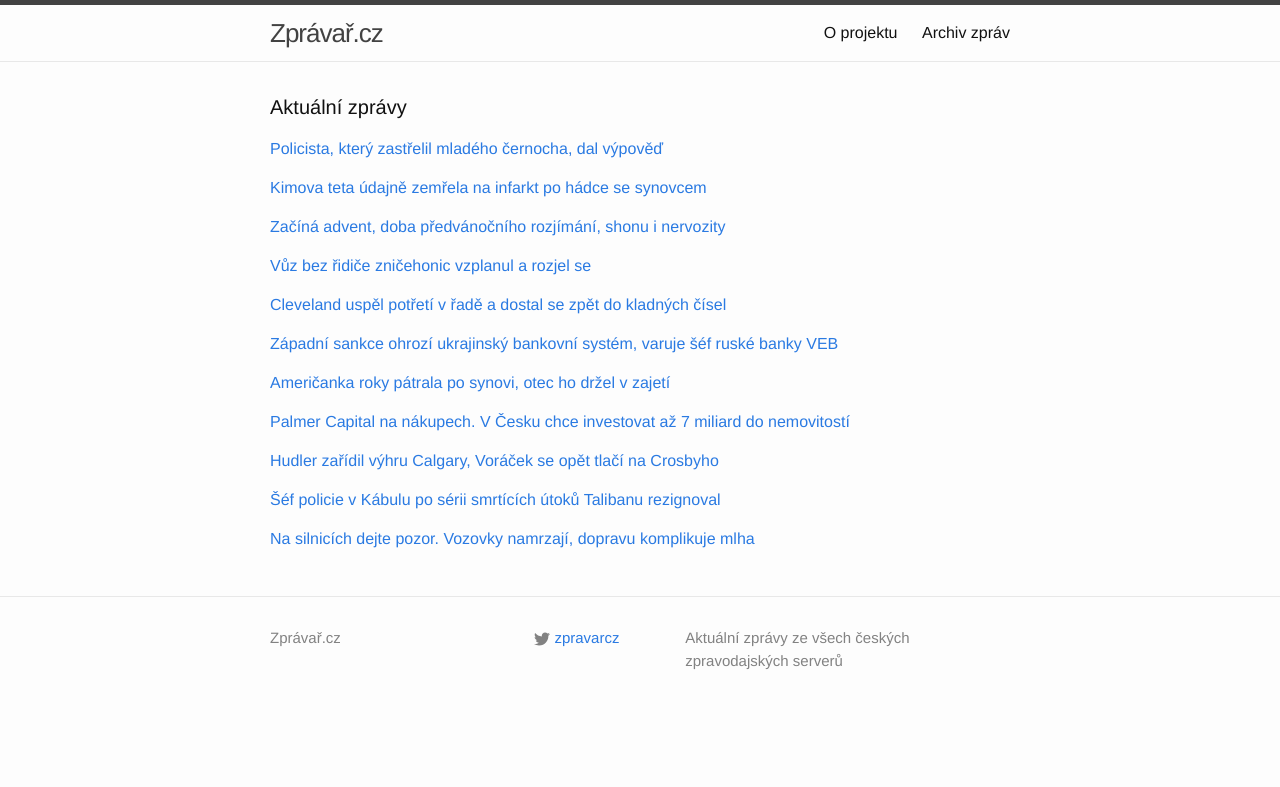
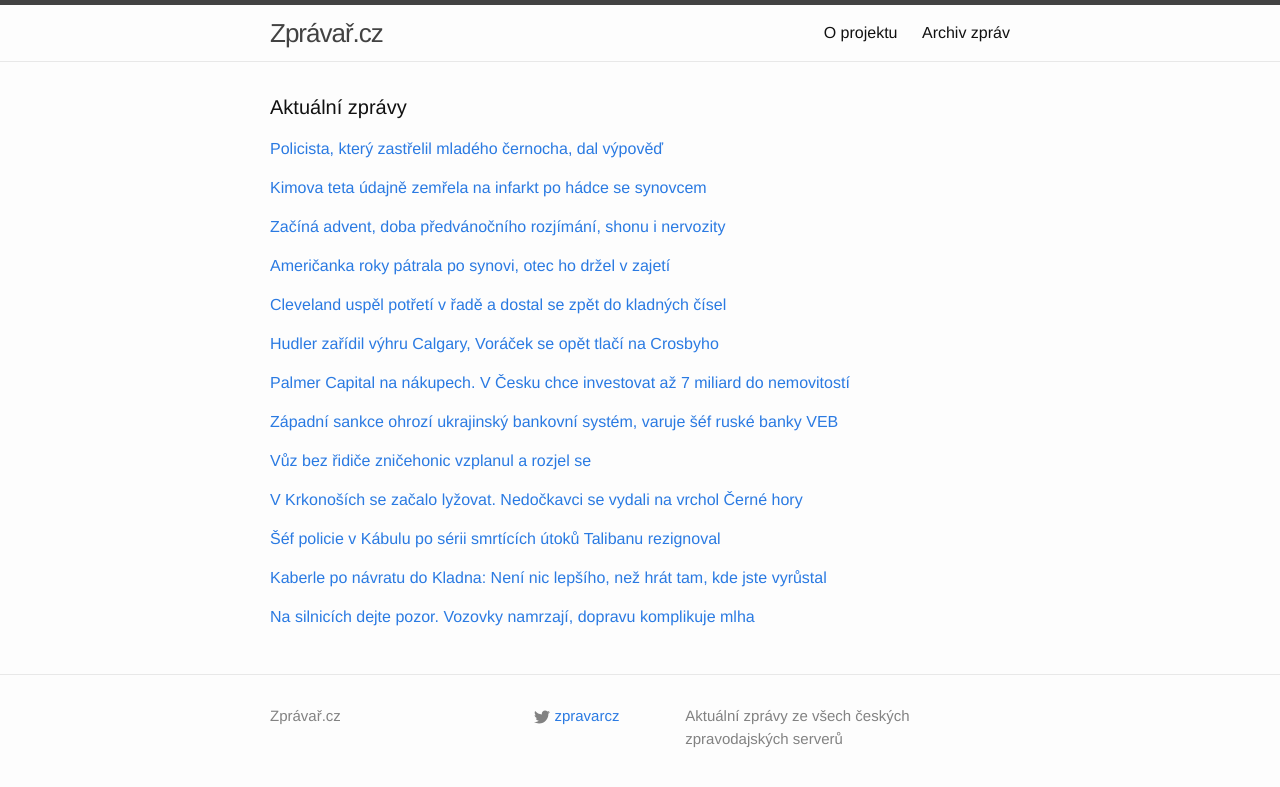
Before and after one commit to adliska/zpravar, a Jekyll site: the page built from index.html, in a window 1280 px wide. Shown: the top 787 px of the page. Built offline with Jekyll 4.4.1, drawn with Linux system fonts in a browser that asks for light colours; some of the changed lines change nothing that is shown.

Commit message:
zpravar news update

```diff
--- a/index.html
+++ b/index.html
@@ -38,13 +38,13 @@ layout: default
 <li><a href=http://www.rozhlas.cz/_zprava/prvni-adventni-nedele-lidem-pripomina-ze-se-blizi-vanoce--1426443>První adventní neděle připomíná, že se blíží Vánoce - www.rozhlas.cz</a></li>
 <li><a href=http://www.ceskenoviny.cz/zpravy/zpravy/zacina-advent-doba-predvanocniho-rozjimani/1153105>Začíná advent, doba předvánočního rozjímání - www.ceskenoviny.cz</a></li>
 </ul>
-</div><p><a href="javascript:;" onclick="toggle_visibility('zpravy3')">Vůz bez řidiče zničehonic vzplanul a rozjel se</a></p>
+</div><p><a href="javascript:;" onclick="toggle_visibility('zpravy3')">Američanka roky pátrala po synovi, otec ho držel v zajetí</a></p>
 <div id="zpravy3" style="display:none">
 <ul>
-<li><a href=http://www.novinky.cz/koktejl/354927-vuz-bez-ridice-znicehonic-vzplanul-a-rozjel-se.html>Vůz bez řidiče zničehonic vzplanul a rozjel se - www.novinky.cz</a></li>
-<li><a href=http://www.novinky.cz/koktejl/354927-vuz-bez-ridice-vzplanul-a-rozjel-se.html>Vůz bez řidiče vzplanul a rozjel se - www.novinky.cz</a></li>
-<li><a href=http://www.novinky.cz/koktejl/354927-vuz-bez-ridice-najednou-vzplanul-a-rozjel-se.html>Vůz bez řidiče najednou vzplanul a rozjel se - www.novinky.cz</a></li>
-<li><a href=http://www.novinky.cz/koktejl/354927-zaparkovana-dodavka-vzplanula-a-rozjela-se.html>Zaparkovaná dodávka vzplanula a rozjela se - www.novinky.cz</a></li>
+<li><a href=http://zpravy.aktualne.cz/zahranici/americanka-roky-patrala-po-synovi-otec-ho-drzel-v-zajeti/r~acde07f8786111e4845a002590604f2e/>Američanka roky pátrala po synovi, otec ho držel v zajetí - zpravy.aktualne.cz</a></li>
+<li><a href=http://www.novinky.cz/zahranicni/354950-za-falesnou-stenou-nasla-policie-chlapce-pohresovaneho-ctyri-roky.html>Za falešnou stěnou našla policie chlapce pohřešovaného čtyři roky - www.novinky.cz</a></li>
+<li><a href=http://zpravy.idnes.cz/american-ukryval-za-falesnou-stenou-syna-pohresovaneho-ctyri-roky-1p1-/zahranicni.aspx?c=A141130_075851_zahranicni_zt>Pohřešovaný hoch se po letech našel. Otec ho ukrýval za falešnou stěnou - zpravy.idnes.cz</a></li>
+<li><a href=http://www.novinky.cz/zahranicni/354950-american-ukryval-za-falesnou-stenou-syna-pohresovaneho-ctyri-roky.html>Američan ukrýval za falešnou stěnou syna pohřešovaného čtyři roky - www.novinky.cz</a></li>
 </ul>
 </div><p><a href="javascript:;" onclick="toggle_visibility('zpravy4')">Cleveland uspěl potřetí v řadě a dostal se zpět do kladných čísel</a></p>
 <div id="zpravy4" style="display:none">
@@ -54,47 +54,61 @@ layout: default
 <li><a href=http://sport.idnes.cz/vysledky-basketbalove-nba-dcg-/basket.aspx?c=A141130_092408_sport-basket_par>Love vedl Cleveland k další výhře, Philadelphia pošestnácté prohrála - sport.idnes.cz</a></li>
 <li><a href=http://www.sportovninoviny.cz/zpravy/cleveland-vyhral-v-nba-potreti-za-sebou-a-ma-opet-kladnou-bilanci/1153126>Cleveland vyhrál v NBA potřetí za sebou a má opět kladnou bilanci - www.sportovninoviny.cz</a></li>
 </ul>
-</div><p><a href="javascript:;" onclick="toggle_visibility('zpravy5')">Západní sankce ohrozí ukrajinský bankovní systém, varuje šéf ruské banky VEB</a></p>
+</div><p><a href="javascript:;" onclick="toggle_visibility('zpravy5')">Hudler zařídil výhru Calgary, Voráček se opět tlačí na Crosbyho</a></p>
 <div id="zpravy5" style="display:none">
+<ul>
+<li><a href=http://www.tyden.cz/rubriky/sport/hokej/nhl/hudler-zaridil-vyhru-calgary-voracek-se-opet-tlaci-na-crosbyho_325750.html>Hudler zařídil výhru Calgary, Voráček se opět tlačí na Crosbyho - www.tyden.cz</a></li>
+<li><a href=http://www.sportovninoviny.cz/zpravy/hudler-zaridil-vyhru-calgary-voracek-snizil-naskok-crosbyho/1153111>Hudler zařídil výhru Calgary, Voráček snížil náskok Crosbyho - www.sportovninoviny.cz</a></li>
+<li><a href=http://www.rozhlas.cz/_zprava/jiri-hudler-v-nhl-zaril-pri-vyhre-calgary-nad-arizonou-trefil-se-i-hertl--1426442>Jiří Hudler v NHL zářil při výhře Calgary nad Arizonou, trefil se i Hertl - www.rozhlas.cz</a></li>
+<li><a href=http://www.denik.cz/hokej/hudler-zaridil-vyhru-calgary-voracek-snizil-naskok-crosbyho-20141130.html>Hudler zařídil výhru Calgary, Voráček snížil náskok Crosbyho - www.denik.cz</a></li>
+</ul>
+</div><p><a href="javascript:;" onclick="toggle_visibility('zpravy6')">Palmer Capital na nákupech. V Česku chce investovat až 7 miliard do nemovitostí</a></p>
+<div id="zpravy6" style="display:none">
+<ul>
+<li><a href=http://byznys.ihned.cz/trhy-a-investice/c1-63190960-palmer-capital-na-nakupech-v-cesku-chce-investovat-az-7-miliard-do-nemovitosti>Palmer Capital na nákupech. V Česku chce investovat až 7 miliard do nemovitostí - byznys.ihned.cz</a></li>
+<li><a href=http://www.financninoviny.cz/zpravodajstvi/zpravy/palmer-capital-chce-v-cr-investovat-do-nemovitosti-sedm-miliard/1153142>Palmer Capital chce v ČR investovat do nemovitostí sedm miliard - www.financninoviny.cz</a></li>
+<li><a href=http://zpravy.e15.cz/byznys/reality-a-stavebnictvi/palmer-capital-chce-v-cesku-investovat-sedm-miliard-do-nemovitosti-1141162>Palmer Capital chce v Česku investovat sedm miliard do nemovitostí - zpravy.e15.cz</a></li>
+<li><a href=http://byznys.ihned.cz/trhy-a-investice/c1-63190960-palmer-capital-na-nakupech-v-cesku-chce-investovat-7-miliard-do-nemovitosti>Palmer Capital na nákupech. V Česku chce investovat 7 miliard do nemovitostí - byznys.ihned.cz</a></li>
+</ul>
+</div><p><a href="javascript:;" onclick="toggle_visibility('zpravy7')">Západní sankce ohrozí ukrajinský bankovní systém, varuje šéf ruské banky VEB</a></p>
+<div id="zpravy7" style="display:none">
 <ul>
 <li><a href=http://byznys.ihned.cz/zpravodajstvi-evropa/c1-63190760-zapadni-sankce-ohrozi-ukrajinsky-bankovni-system-varuje-sef-ruske-banky-veb>Západní sankce ohrozí ukrajinský bankovní systém, varuje šéf ruské banky VEB - byznys.ihned.cz</a></li>
 <li><a href=http://byznys.ihned.cz/zpravodajstvi-evropa/c1-63190760-sankce-ohrozi-ukrajinsky-bankovni-system-varuje-sef-ruske-banky-veb>Sankce ohrozí ukrajinský bankovní systém, varuje šéf ruské banky VEB - byznys.ihned.cz</a></li>
 <li><a href=http://ekonomika.idnes.cz/sef-ruske-veb-sankce-mohou-ohrozit-ukrajinsky-bankovni-system-p7y-/eko-zahranicni.aspx?c=A141130_084001_eko-zahranicni_zt>Sankce mířené proti Rusku poškodí Ukrajinu, tvrdí šéf ruské státní banky - ekonomika.idnes.cz</a></li>
 <li><a href=http://zpravy.e15.cz/byznys/finance-a-bankovnictvi/sankce-ohrozuji-ukrajinsky-bankovni-system-tvrdi-sef-ruske-veb-1141159>Sankce ohrožují ukrajinský bankovní systém, tvrdí šéf ruské VEB - zpravy.e15.cz</a></li>
 </ul>
-</div><p><a href="javascript:;" onclick="toggle_visibility('zpravy6')">Američanka roky pátrala po synovi, otec ho držel v zajetí</a></p>
-<div id="zpravy6" style="display:none">
-<ul>
-<li><a href=http://zpravy.aktualne.cz/zahranici/americanka-roky-patrala-po-synovi-otec-ho-drzel-v-zajeti/r~acde07f8786111e4845a002590604f2e/>Američanka roky pátrala po synovi, otec ho držel v zajetí - zpravy.aktualne.cz</a></li>
-<li><a href=http://www.novinky.cz/zahranicni/354950-za-falesnou-stenou-nasla-policie-chlapce-pohresovaneho-ctyri-roky.html>Za falešnou stěnou našla policie chlapce pohřešovaného čtyři roky - www.novinky.cz</a></li>
-<li><a href=http://zpravy.idnes.cz/american-ukryval-za-falesnou-stenou-syna-pohresovaneho-ctyri-roky-1p1-/zahranicni.aspx?c=A141130_075851_zahranicni_zt>Pohřešovaný hoch se po letech našel. Otec ho ukrýval za falešnou stěnou - zpravy.idnes.cz</a></li>
-<li><a href=http://www.novinky.cz/zahranicni/354950-american-ukryval-za-falesnou-stenou-syna-pohresovaneho-ctyri-roky.html>Američan ukrýval za falešnou stěnou syna pohřešovaného čtyři roky - www.novinky.cz</a></li>
-</ul>
-</div><p><a href="javascript:;" onclick="toggle_visibility('zpravy7')">Palmer Capital na nákupech. V Česku chce investovat až 7 miliard do nemovitostí</a></p>
-<div id="zpravy7" style="display:none">
-<ul>
-<li><a href=http://byznys.ihned.cz/trhy-a-investice/c1-63190960-palmer-capital-na-nakupech-v-cesku-chce-investovat-az-7-miliard-do-nemovitosti>Palmer Capital na nákupech. V Česku chce investovat až 7 miliard do nemovitostí - byznys.ihned.cz</a></li>
-<li><a href=http://www.financninoviny.cz/zpravodajstvi/zpravy/palmer-capital-chce-v-cr-investovat-do-nemovitosti-sedm-miliard/1153142>Palmer Capital chce v ČR investovat do nemovitostí sedm miliard - www.financninoviny.cz</a></li>
-<li><a href=http://zpravy.e15.cz/byznys/reality-a-stavebnictvi/palmer-capital-chce-v-cesku-investovat-sedm-miliard-do-nemovitosti-1141162>Palmer Capital chce v Česku investovat sedm miliard do nemovitostí - zpravy.e15.cz</a></li>
-<li><a href=http://byznys.ihned.cz/trhy-a-investice/c1-63190960-palmer-capital-na-nakupech-v-cesku-chce-investovat-7-miliard-do-nemovitosti>Palmer Capital na nákupech. V Česku chce investovat 7 miliard do nemovitostí - byznys.ihned.cz</a></li>
-</ul>
-</div><p><a href="javascript:;" onclick="toggle_visibility('zpravy8')">Hudler zařídil výhru Calgary, Voráček se opět tlačí na Crosbyho</a></p>
+</div><p><a href="javascript:;" onclick="toggle_visibility('zpravy8')">Vůz bez řidiče zničehonic vzplanul a rozjel se</a></p>
 <div id="zpravy8" style="display:none">
 <ul>
-<li><a href=http://www.tyden.cz/rubriky/sport/hokej/nhl/hudler-zaridil-vyhru-calgary-voracek-se-opet-tlaci-na-crosbyho_325750.html>Hudler zařídil výhru Calgary, Voráček se opět tlačí na Crosbyho - www.tyden.cz</a></li>
-<li><a href=http://www.sportovninoviny.cz/zpravy/hudler-zaridil-vyhru-calgary-voracek-snizil-naskok-crosbyho/1153111>Hudler zařídil výhru Calgary, Voráček snížil náskok Crosbyho - www.sportovninoviny.cz</a></li>
-<li><a href=http://www.rozhlas.cz/_zprava/jiri-hudler-v-nhl-zaril-pri-vyhre-calgary-nad-arizonou-trefil-se-i-hertl--1426442>Jiří Hudler v NHL zářil při výhře Calgary nad Arizonou, trefil se i Hertl - www.rozhlas.cz</a></li>
-<li><a href=http://www.denik.cz/hokej/hudler-zaridil-vyhru-calgary-voracek-snizil-naskok-crosbyho-20141130.html>Hudler zařídil výhru Calgary, Voráček snížil náskok Crosbyho - www.denik.cz</a></li>
+<li><a href=http://www.novinky.cz/koktejl/354927-vuz-bez-ridice-znicehonic-vzplanul-a-rozjel-se.html>Vůz bez řidiče zničehonic vzplanul a rozjel se - www.novinky.cz</a></li>
+<li><a href=http://www.novinky.cz/koktejl/354927-vuz-bez-ridice-vzplanul-a-rozjel-se.html>Vůz bez řidiče vzplanul a rozjel se - www.novinky.cz</a></li>
+<li><a href=http://www.novinky.cz/koktejl/354927-vuz-bez-ridice-najednou-vzplanul-a-rozjel-se.html>Vůz bez řidiče najednou vzplanul a rozjel se - www.novinky.cz</a></li>
+<li><a href=http://www.novinky.cz/koktejl/354927-zaparkovana-dodavka-vzplanula-a-rozjela-se.html>Zaparkovaná dodávka vzplanula a rozjela se - www.novinky.cz</a></li>
 </ul>
-</div><p><a href="javascript:;" onclick="toggle_visibility('zpravy9')">Šéf policie v Kábulu po sérii smrtících útoků Talibanu rezignoval </a></p>
+</div><p><a href="javascript:;" onclick="toggle_visibility('zpravy9')">V Krkonoších se začalo lyžovat.  Nedočkavci se vydali na vrchol Černé hory  </a></p>
 <div id="zpravy9" style="display:none">
+<ul>
+<li><a href=http://www.rozhlas.cz/_zprava/v-krkonosich-se-zacalo-lyzovat-nedockavci-se-vydali-na-vrchol-cerne-hory--1426471>V Krkonoších se začalo lyžovat.  Nedočkavci se vydali na vrchol Černé hory   - www.rozhlas.cz</a></li>
+<li><a href=http://www.ceskenoviny.cz/zpravy/zpravy/na-cerne-hore-v-krkonosich-zacala-lyzarska-sezona/1153135>Na Černé Hoře v Krkonoších začala lyžařská sezona - www.ceskenoviny.cz</a></li>
+<li><a href=http://zpravy.aktualne.cz/domaci/zacina-lyzarska-sezona-v-krkonosich-otevrely-dve-sjezdovky/r~a8da6702786911e4b5c5002590604f2e/>Začíná lyžařská sezona, v Krkonoších otevřely dvě sjezdovky - zpravy.aktualne.cz</a></li>
+</ul>
+</div><p><a href="javascript:;" onclick="toggle_visibility('zpravy10')">Šéf policie v Kábulu po sérii smrtících útoků Talibanu rezignoval </a></p>
+<div id="zpravy10" style="display:none">
 <ul>
 <li><a href=http://www.lidovky.cz/sef-policie-v-kabulu-po-serii-smrticich-utoku-talibanu-rezignoval-1c6-/zpravy-svet.aspx?c=A141130_101736_ln_zahranici_mmu>Šéf policie v Kábulu po sérii smrtících útoků Talibanu rezignoval  - www.lidovky.cz</a></li>
 <li><a href=http://www.ceskenoviny.cz/zpravy/zpravy/sef-kabulske-policie-podal-demisi-po-serii-utoku/1153140>Šéf kábulské policie podal demisi po sérii útoků - www.ceskenoviny.cz</a></li>
 <li><a href=http://www.rozhlas.cz/_zprava/po-utoku-ozbrojencu-z-hnuti-taliban-zemreli-v-kabulu-dva-civiliste--1426440>Po útoku ozbrojenců z hnutí Taliban zemřeli v Kábulu dva civilisté - www.rozhlas.cz</a></li>
 </ul>
-</div><p><a href="javascript:;" onclick="toggle_visibility('zpravy10')">Na silnicích dejte pozor. Vozovky namrzají, dopravu komplikuje mlha </a></p>
-<div id="zpravy10" style="display:none">
+</div><p><a href="javascript:;" onclick="toggle_visibility('zpravy11')">Kaberle po návratu do Kladna: Není nic lepšího, než hrát tam, kde jste vyrůstal</a></p>
+<div id="zpravy11" style="display:none">
+<ul>
+<li><a href=http://www.denik.cz/hokej/kaberle-po-navratu-do-kladna-neni-nic-lepsiho-nez-hrat-tam-kde-jste-vyrustal-201.html>Kaberle po návratu do Kladna: Není nic lepšího, než hrát tam, kde jste vyrůstal - www.denik.cz</a></li>
+<li><a href=http://sport.aktualne.cz/kaberle-se-vratil-na-kladno-k-vyhre-hned-pomohl-golem/r~9e3eada0786711e4a10c0025900fea04/>Kaberle se vrátil na Kladno, k výhře hned pomohl gólem - sport.aktualne.cz</a></li>
+<li><a href=http://www.tyden.cz/rubriky/sport/hokej/extraliga/kaberle-odmitl-nabidky-ze-zahranici-fanousci-mu-za-to-dekovali_325737.html>Kaberle odmítl nabídky ze zahraničí. Fanoušci mu za to děkovali - www.tyden.cz</a></li>
+</ul>
+</div><p><a href="javascript:;" onclick="toggle_visibility('zpravy12')">Na silnicích dejte pozor. Vozovky namrzají, dopravu komplikuje mlha </a></p>
+<div id="zpravy12" style="display:none">
 <ul>
 <li><a href=http://www.lidovky.cz/na-silnicich-dejte-pozor-vozovky-namrzaji-dopravu-komplikuje-mlha-1fg-/zpravy-domov.aspx?c=A141130_102118_ln_domov_hm>Na silnicích dejte pozor. Vozovky namrzají, dopravu komplikuje mlha  - www.lidovky.cz</a></li>
 <li><a href=http://www.ceskenoviny.cz/zpravy/zpravy/silnice-na-vysocine-misty-namrzaji-ridici-by-meli-jet-opatrne/1153113>Silnice na Vysočině místy namrzají, řidiči by měli jet opatrně - www.ceskenoviny.cz</a></li>
```
